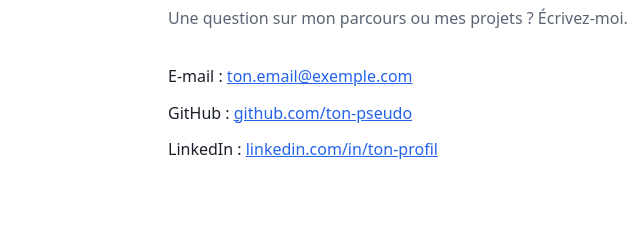
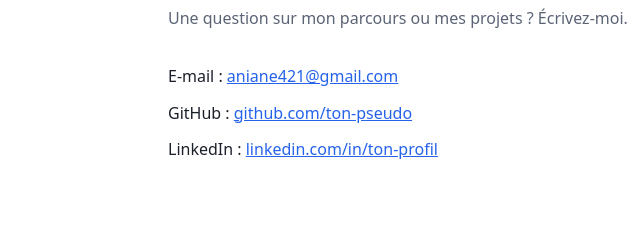
Before and after one commit to aniane421/aniane421.github.io, a plain HTML site: page index.html in a window 1280 px wide. Shown: the part 2359-2594 px from the top of the page, 12-652 px from the left. Drawn offline with Linux system fonts and the light colour scheme.

Commit message:
Update email address in contact section

```diff
--- a/index.html
+++ b/index.html
@@ -283,7 +283,7 @@
         <h2>Contact</h2>
         <p class="lead">Une question sur mon parcours ou mes projets ? Écrivez-moi.</p>
         <ul class="contact-list">
-          <li>E-mail : <a href="mailto:ton.email@exemple.com">ton.email@exemple.com</a></li>
+          <li>E-mail : <a href="mailto:aniane421@gmail.com">aniane421@gmail.com</a></li>
           <li>GitHub : <a href="https://github.com/ton-pseudo" target="_blank" rel="noopener">github.com/ton-pseudo</a></li>
           <li>LinkedIn : <a href="https://www.linkedin.com/in/ton-profil" target="_blank" rel="noopener">linkedin.com/in/ton-profil</a></li>
         </ul>
```
